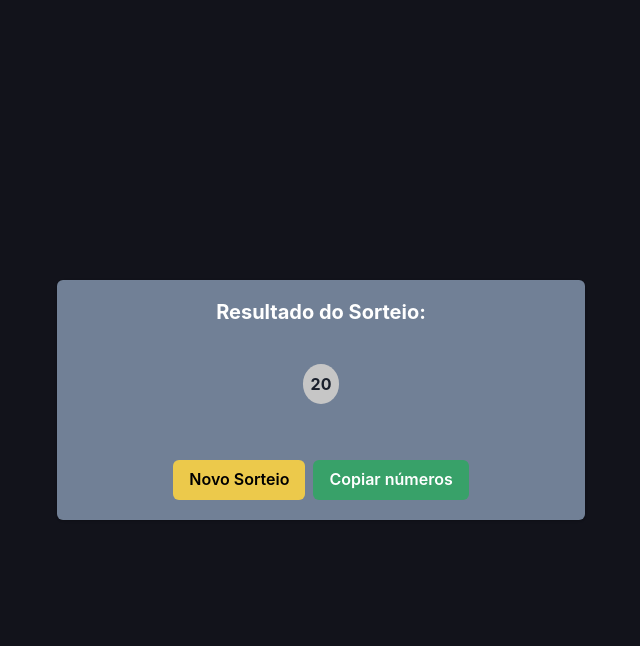
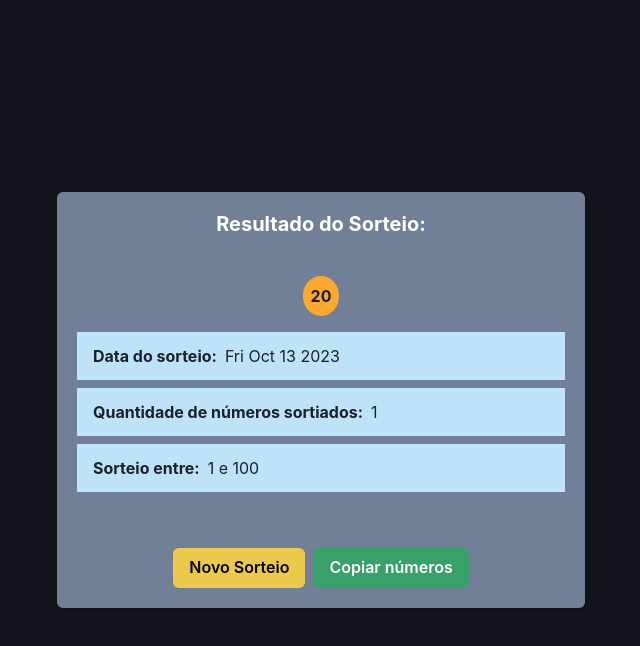
Before and after one commit to Grazziano/sorteador-de-numeros, a React (Create React App) app: page / in a window 1280 px wide. Both pictures are taken after a click on the button "Sortear números". Shown: the top 646 px of the page, without its empty margins (319-959 px from the left). Built offline with nearby package versions, Linux system fonts and the light colour scheme.

Commit message:
Adding info

```diff
--- a/src/pages/Home/index.tsx
+++ b/src/pages/Home/index.tsx
@@ -12,7 +12,9 @@ import {
   CardBody,
   CardFooter,
   Checkbox,
-  CheckboxGroup,
+  Alert,
+  AlertTitle,
+  AlertDescription,
 } from '@chakra-ui/react';
 import { toast } from 'react-toastify';
 
@@ -191,13 +193,14 @@ export default function Home() {
                 direction="row"
                 spacing={2}
                 align="center"
+                justify="center"
                 mb={4}
                 wrap="wrap"
               >
                 {listNumbers.map((number, index) => (
                   <Text
                     key={index}
-                    bg="sorteador.100"
+                    bg="orange.900"
                     fontWeight="bold"
                     p={2}
                     rounded="50%"
@@ -205,6 +208,34 @@ export default function Home() {
                     {number < 10 ? `0${number}` : number}
                   </Text>
                 ))}
+              </Stack>
+
+              <Stack
+                direction="row"
+                spacing={2}
+                align="center"
+                justify="center"
+                mb={4}
+                wrap="wrap"
+              >
+                <Alert status="info">
+                  <AlertTitle>Data do sorteio:</AlertTitle>
+                  <AlertDescription>
+                    {new Date().toDateString()}
+                  </AlertDescription>
+                </Alert>
+
+                <Alert status="info">
+                  <AlertTitle>Quantidade de números sortiados:</AlertTitle>
+                  <AlertDescription>{numbersToDraw}</AlertDescription>
+                </Alert>
+
+                <Alert status="info">
+                  <AlertTitle>Sorteio entre:</AlertTitle>
+                  <AlertDescription>
+                    {minNumber} e {maxNumber}
+                  </AlertDescription>
+                </Alert>
               </Stack>
             </CardBody>
             <CardFooter>
```
